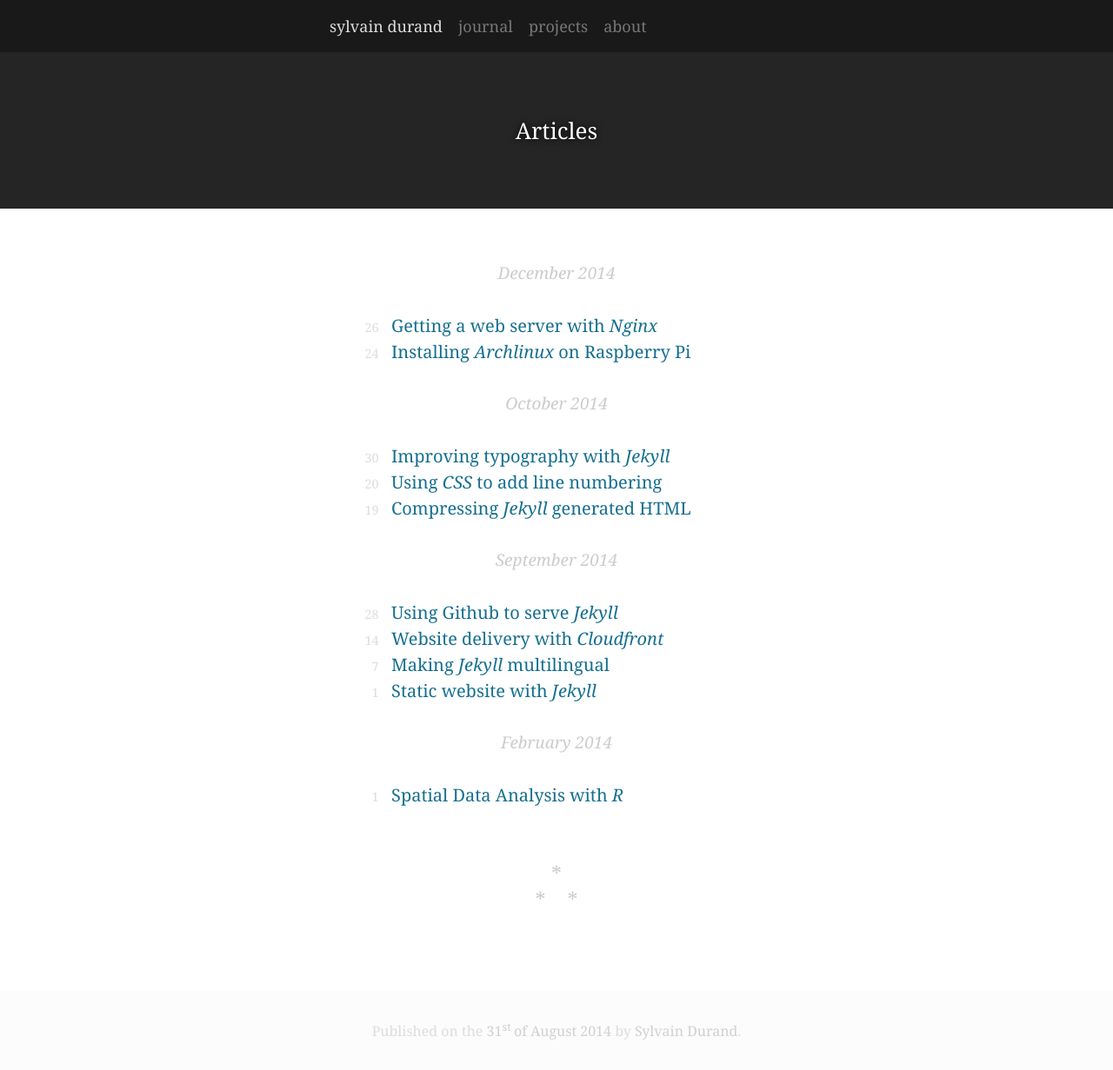
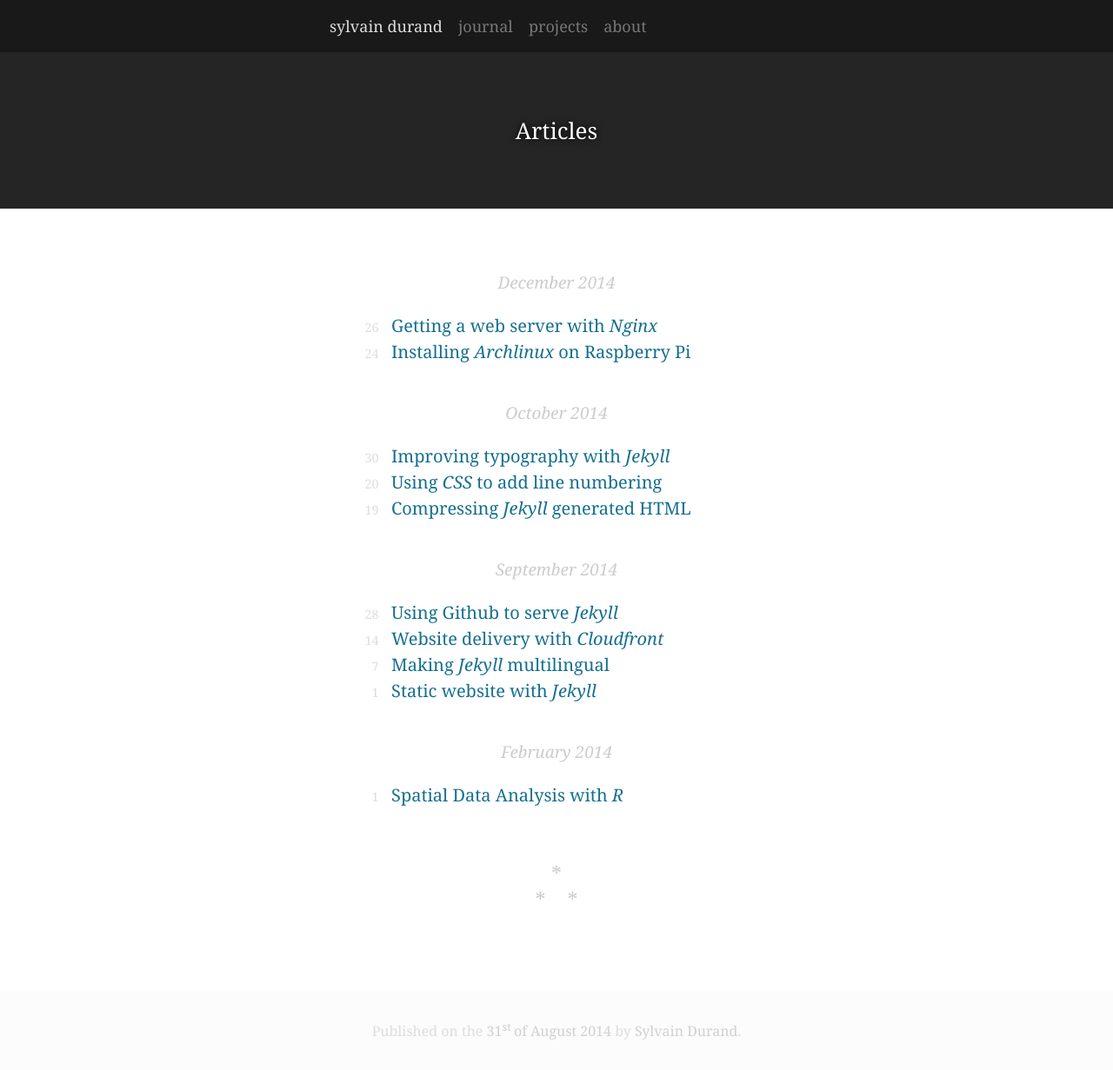
Before and after one commit to simonmeggle/simonmeggle.github.io, a Jekyll site: the page built from _posts/en/pages/2014-08-31-index.md, in a window 1280 px wide and 1231 px high. Shown: the whole window at 87% size. Built offline with Jekyll 4.4.1, drawn with Linux system fonts in a browser that asks for light colours; Markdown is read by kramdown in place of the engine named in the settings.

Commit message:
Correcting vertical rhythm with <h2>'s

```diff
--- a/_includes/style.sass
+++ b/_includes/style.sass
@@ -49,9 +49,10 @@ p
 // Titles
 
 h2
+  position: relative
+  top: .5*$line/25+em
   +font(25)
   +padding(25,1,1)
-  margin-top: 2*$line/25+em
   font-style: italic
   color: #666
   background: linear-gradient(#fff 52%, #e8e8e8 52%, #fff 53.5%)
```
